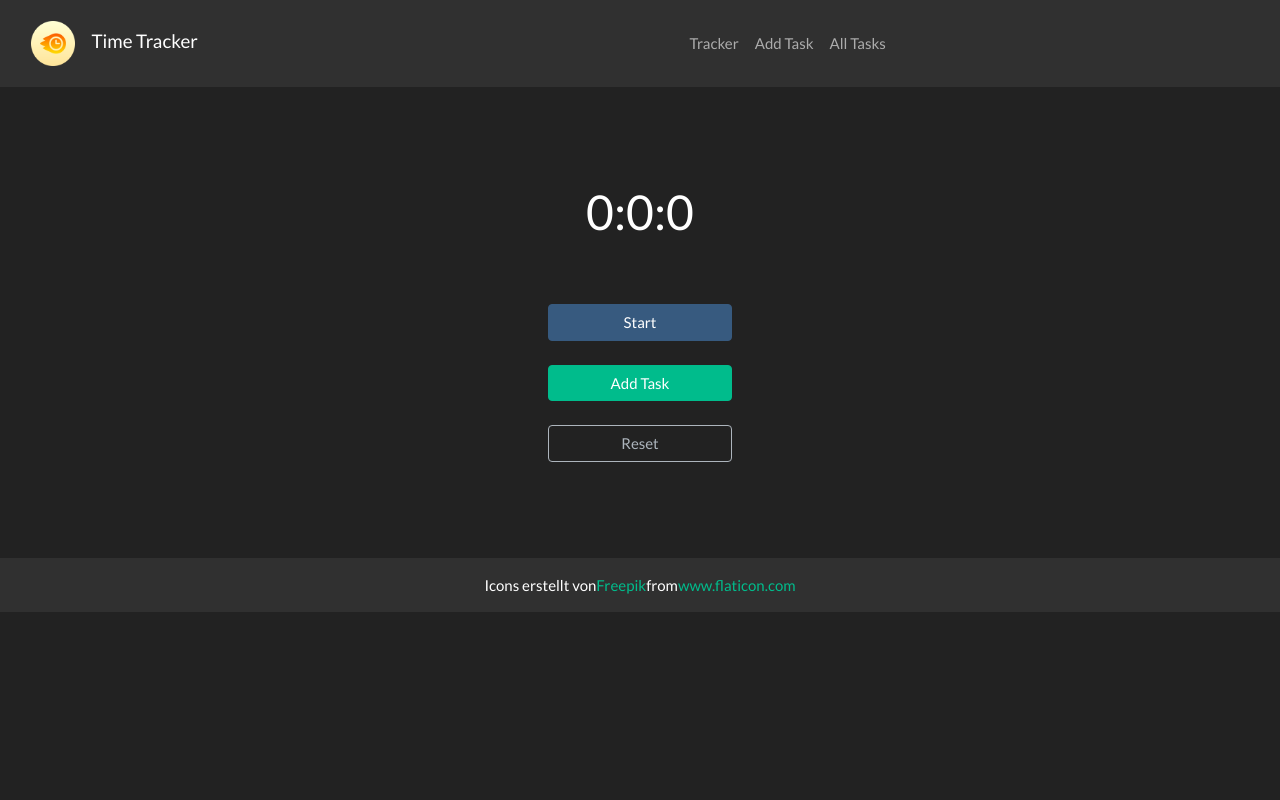
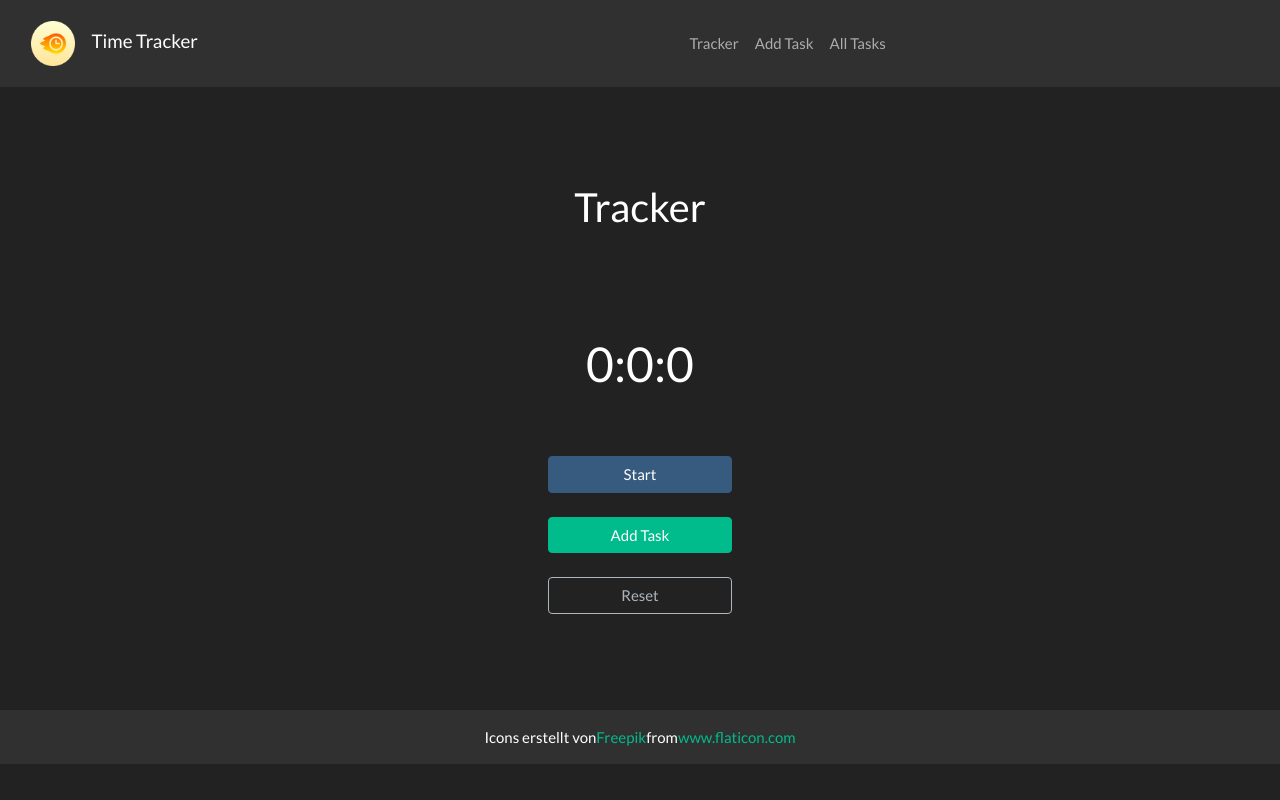
Before and after one commit to Marvelous-Maddie/Time-Tracking-Application, a React (Create React App) app in the folder tracker-frontend/: page / in a window 1280 px wide. Built offline with nearby package versions, Linux system fonts and the light colour scheme.

Commit message:
Update tracker

```diff
--- a/tracker-frontend/src/components/Tracker.js
+++ b/tracker-frontend/src/components/Tracker.js
@@ -49,6 +49,9 @@ const Tracker = () => {
 
     return(
         <div class="d-grid gap-2 col-2 mx-auto my-5">
+            <h2 className="d-flex mx-auto my-5">
+                Tracker
+            </h2>
             <h1 className="d-flex mx-auto my-5">
                 {time.h}:{time.m}:{time.s}
             </h1>
```
